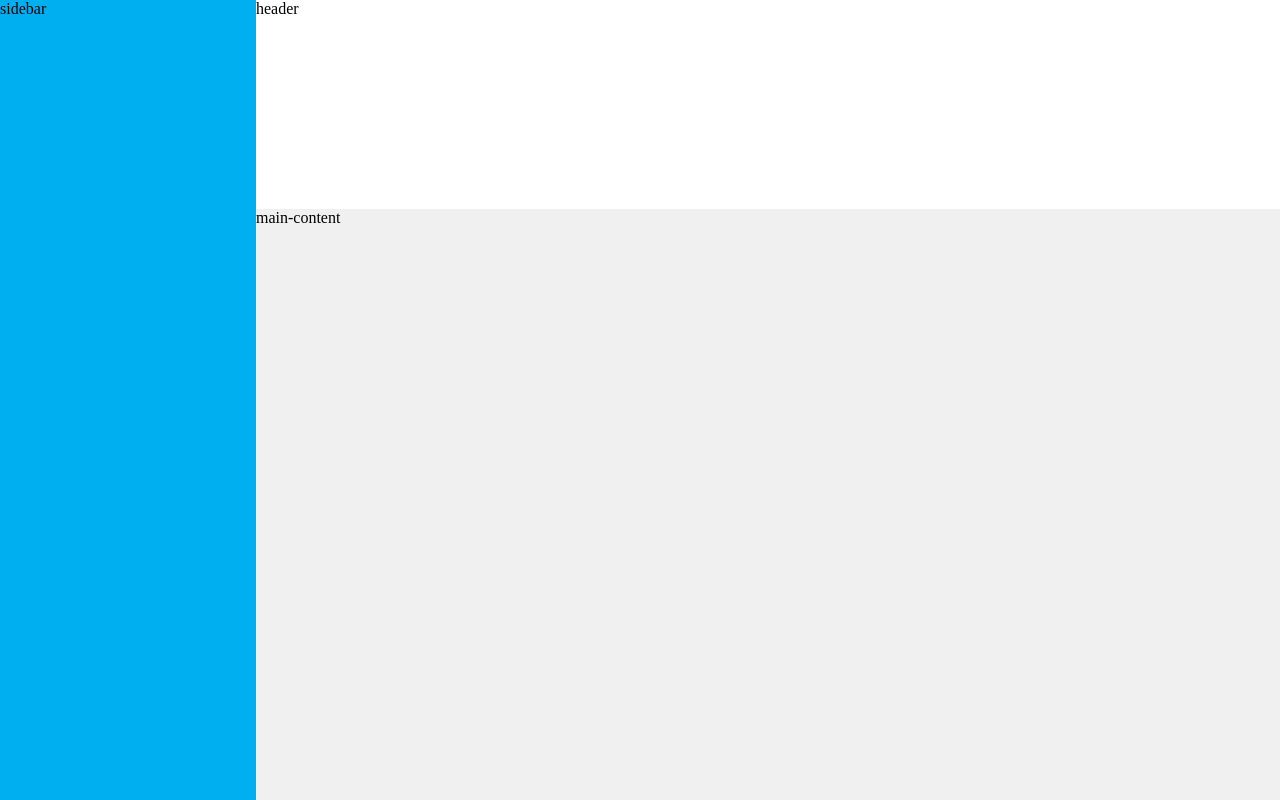
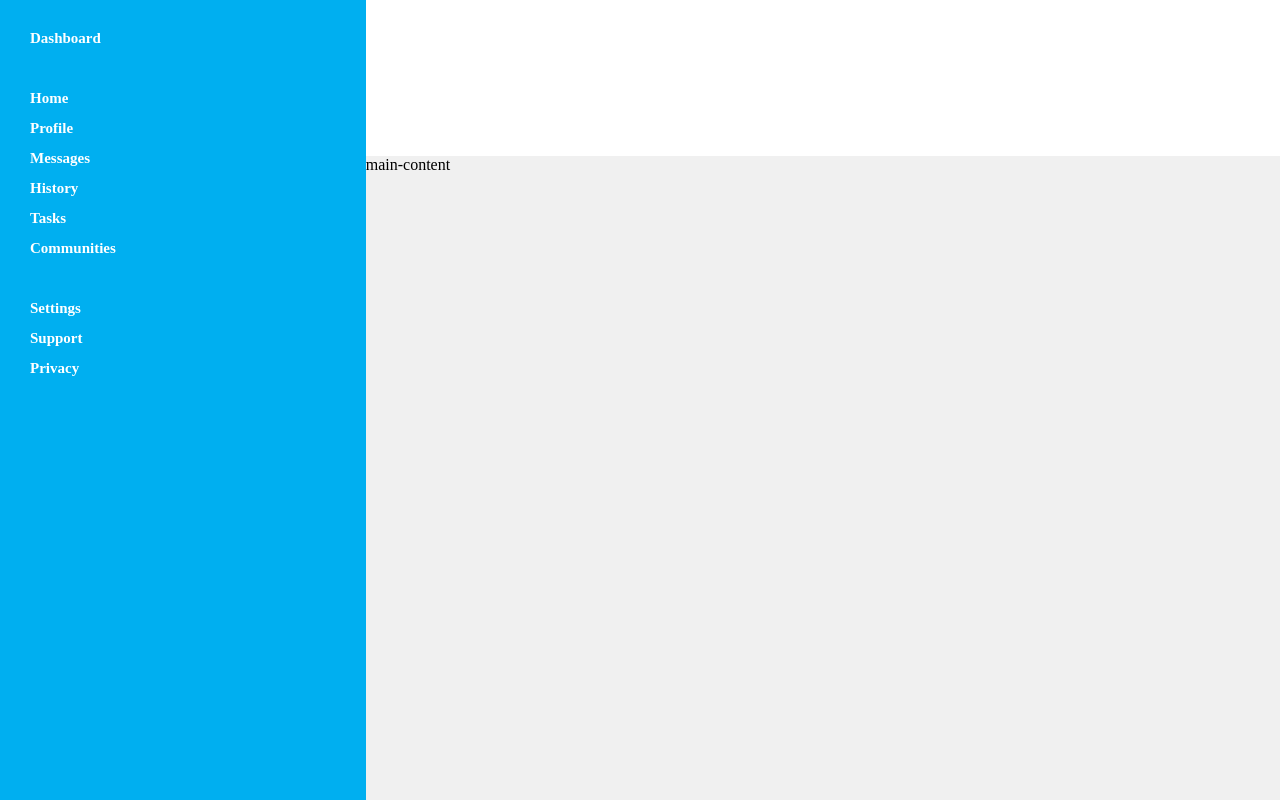
Before and after one commit to thony1337/Project-Admin-Dashboard, a plain HTML site: page index.html in a window 1280 px wide. Drawn offline with Linux system fonts and the light colour scheme.

Commit message:
add: Dashboard with divs

```diff
--- a/index.html
+++ b/index.html
@@ -7,8 +7,24 @@
     <link rel="stylesheet" href="styles.css">
 </head>
 <body>
-    <div class="sidebar">sidebar</div>
-    <div class="header">header</div>
+    <div class="sidebar">
+        <div class="Dashboard">Dashboard</div>
+        <div>Home</div>
+        <div>Profile</div>
+        <div>Messages</div>
+        <div>History</div>
+        <div>Tasks</div>
+        <div class="Communities">Communities</div>
+        <div>Settings</div>
+        <div>Support</div>
+        <div>Privacy</div>
+    </div>
+    <div class="header">
+        <div></div>
+        <div></div>
+        <div></div>
+        <div></div>
+    </div>
     <div class="main-content">main-content</div>
 </body>
 </html>
--- a/styles.css
+++ b/styles.css
@@ -1,15 +1,34 @@
 body {
     display: grid;
-    grid-template-columns: 1fr 4fr;
+    grid-template-columns: 2fr 5fr;
     margin: 0;
     height: 100vh;
 }
 .main-content {
     grid-column-start: 2;
-    grid-row: span 3;
+    grid-row: span 8;
     background-color: #F0F0F0;
 }
 .sidebar {
+    display: grid;
     background-color: #00AFF0;
-    grid-row: span 4;
+    grid-row: span 10;
+    grid-template-rows: repeat(12, 30px);
+    color: white;
+    font-weight: bold;
+    font-size: 15px;
+    padding-left: 30px;
+    padding-top: 30px;
 }
+.Dashboard {
+    grid-row: span 2;
+}
+.Communities {
+    grid-row: span 2;
+}
+.header {
+    grid-row: span 2;
+    display: grid;
+    grid-template-columns: 4fr 3fr;
+    grid-template-rows: 1fr 1fr;
+}
```
